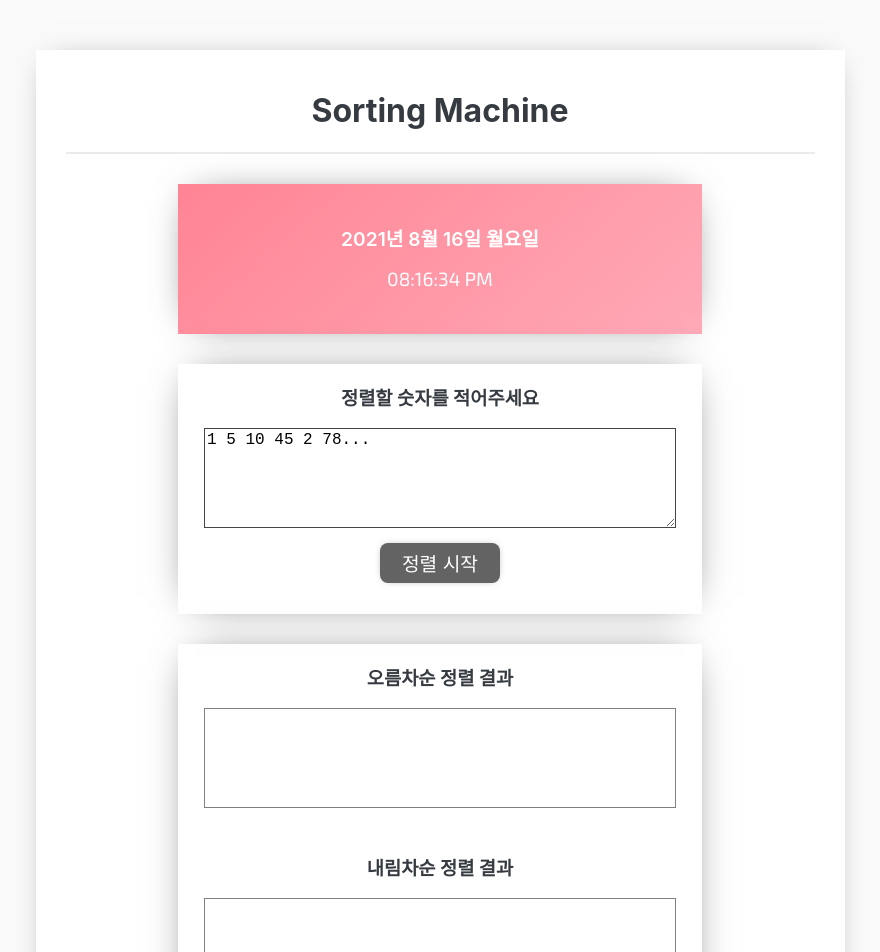
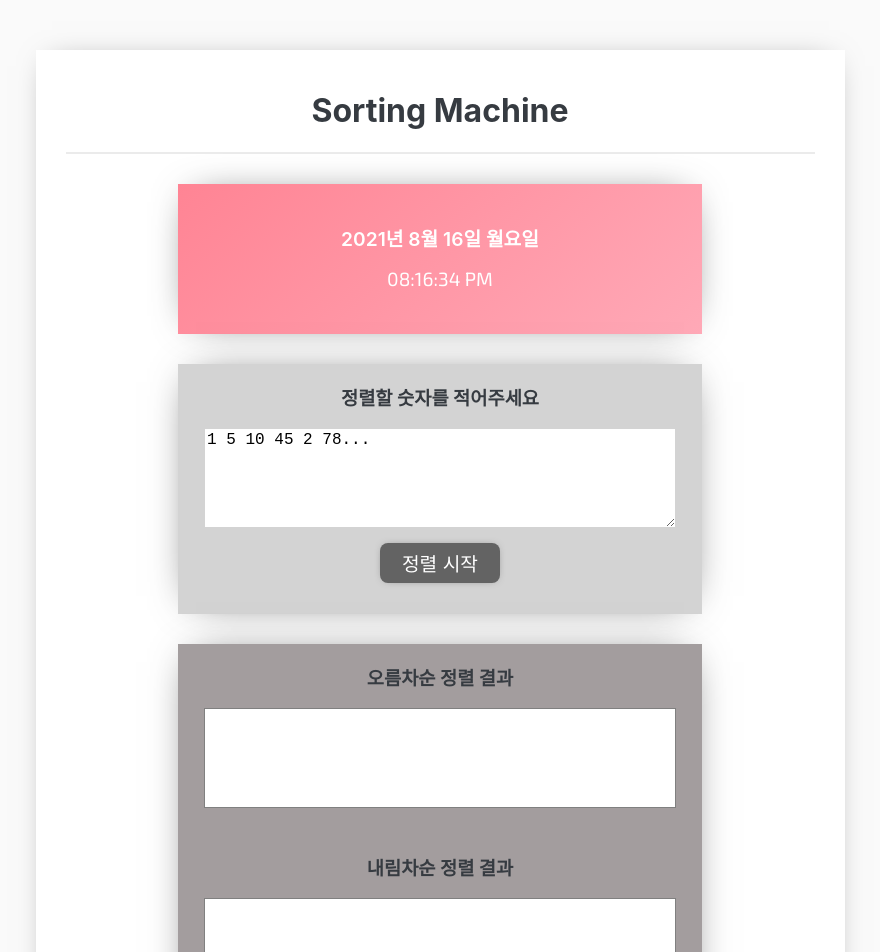
Before and after one commit to assignment6-kjyshy/solarconnect, a React (Create React App) app: page / in a window 1280 px wide. Shown: the top 952 px of the page, without its empty margins (200-1080 px from the left). Built offline with nearby package versions, Linux system fonts and the light colour scheme.

Commit message:
:hammer: fix: background color 변경

```diff
--- a/src/components/InputNumbers/style.css
+++ b/src/components/InputNumbers/style.css
@@ -6,6 +6,7 @@
   align-items: center;
   box-shadow: 0px 0px 40px -18px rgba(0, 0, 0, 0.75);
   margin-bottom: 30px;
+  background-color: lightgray;
 }
 
 .inputnumber-textarea {
@@ -13,7 +14,7 @@
   height: 100px;
   overflow: auto;
   font-size: 1rem;
-  border-color: #454545;
+  border-color: lightgray;
 }
 
 .inputnumber-button {
--- a/src/components/SortResult/style.css
+++ b/src/components/SortResult/style.css
@@ -5,6 +5,7 @@
   flex-direction: column;
   align-items: center;
   box-shadow: 0px 0px 40px -18px rgba(0, 0, 0, 0.75);
+  background-color: #a39d9e;
 }
 
 .result-container {
@@ -19,6 +20,7 @@
 .result-content {
   width: 90%;
   border: 1px solid gray;
+  background-color: #fff;
   height: 100px;
   overflow: auto;
 }
```
